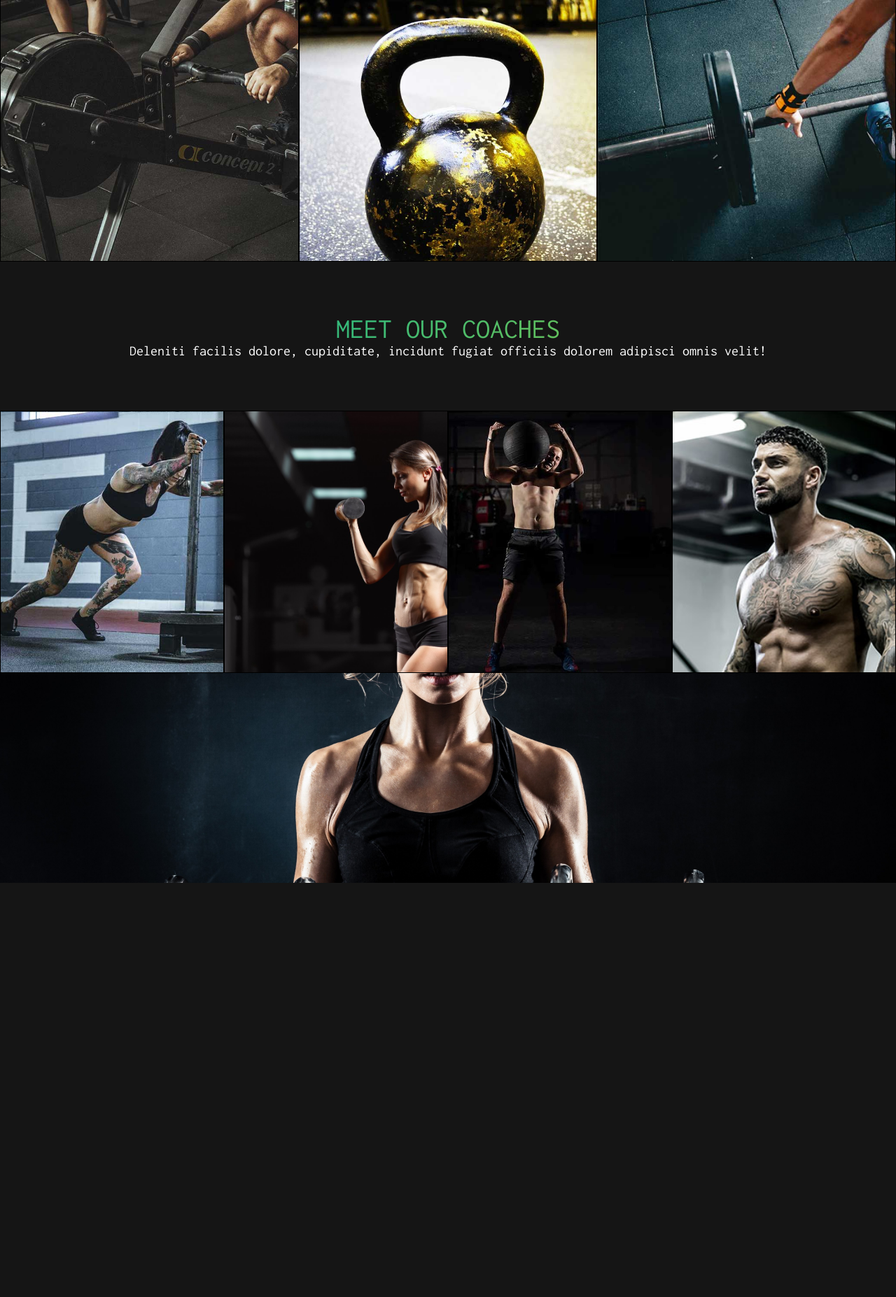
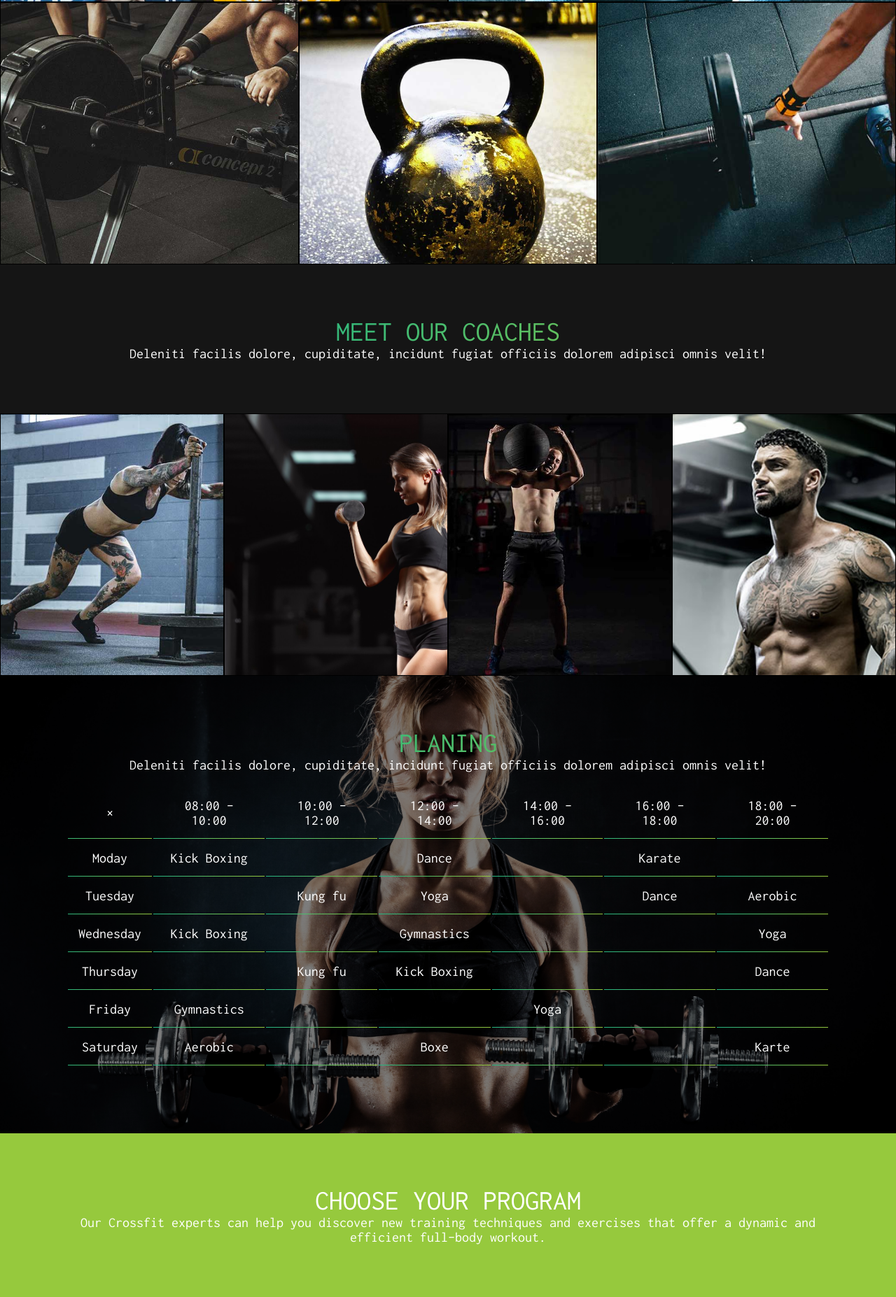
Before and after one commit to HanchiAhmed100/gym-project, a PHP site: page /app.html in a window 1280 px wide. Shown: the part 2221-4075 px from the top of the page at 70% size. Before the commit the page ends 3483 px from the top, so only its background shows below. Run offline with PHP 8.4, Linux system fonts and the light colour scheme.

Commit message:
add parallax and table

```diff
--- a/app.html
+++ b/app.html
@@ -213,22 +213,14 @@
             </div>
         </div>
     </div>
-
-
-
     <div class="row">
-        <div class="col-3 coach1 height border no-margin" onclick="showimage(8)">
+        <div class="col-3 coach1 height border no-margin">
             <div class="hov-black height">
                 <div class="show-on-hover">
                     <div class="padding-large mid">
-                        <div class="padding-xlarge light center">
-                            <p class="h4">
-                                Lorem ipsum dolor sit amet consectetur adipisicing elit. Placeat dolorem magnam debitis.
-                            </p>
-                            <div class="padding">
-                                <a class="inc">
-                                    <i class="icon-zoom-in icon-2x"></i>
-                                </a>
+                        <div class="light center">
+                            <div class="max-margin">
+                                <a class="btn-secondairy"> LEARN MORE </a>
                             </div>
                         </div>
                     </div>
@@ -239,14 +231,9 @@
             <div class="hov-black height">
                 <div class="show-on-hover">
                     <div class="padding-large mid">
-                        <div class="padding-xlarge light center">
-                            <p class="h4">
-                                Consectetur adipisicing elit.
-                            </p>
-                            <div class="padding">
-                                <a class="inc" >
-                                    <i class="icon-zoom-in icon-2x"></i>
-                                </a>
+                        <div class="light center">
+                            <div class="max-margin">
+                                <a class="btn-secondairy"> LEARN MORE </a>
                             </div>
                         </div>
                     </div>
@@ -255,16 +242,13 @@
         </div>
         <div class="col-3 coach3 height border no-margin">
             <div class="hov-black height">
-                <div class="show-on-hover">
-                    <div class="padding-large mid">
-                        <div class="padding-xlarge light center">
-                            <p class="h4">
-                                Lorem ipsum dolor sit amet.
-                            </p>
-                            <div class="padding">
-                                <a class="inc">
-                                    <i class="icon-zoom-in icon-2x"></i>
-                                </a>
+                <div class="hov-black height">
+                    <div class="show-on-hover">
+                        <div class="padding-large mid">
+                            <div class="light center">
+                                <div class="max-margin">
+                                    <a class="btn-secondairy"> LEARN MORE </a>
+                                </div>
                             </div>
                         </div>
                     </div>
@@ -275,14 +259,9 @@
             <div class="hov-black height">
                 <div class="show-on-hover">
                     <div class="padding-large mid">
-                        <div class="padding-xlarge light center">
-                            <p class="h4">
-                                Placeat dolorem magnam debitis.
-                            </p>
-                            <div class="padding">
-                                <a class="inc">
-                                    <i class="icon-zoom-in icon-2x"></i>
-                                </a>
+                        <div class="light center">
+                            <div class="max-margin">
+                                <a class="btn-secondairy"> LEARN MORE </a>
                             </div>
                         </div>
                     </div>
@@ -291,8 +270,103 @@
         </div>
     </div>
     <div class="row">
-        <div class="parallax-galery"></div>
+        <div class="parallax-galery">
+            <div class="light-black light">
+                <div class="row padding-large">
+                        <div class="col-12 center">
+                            <div class="padding-large">
+                                <p class="h2 gradient-text">PLANING </p>
+                                <p class="h5">Deleniti facilis dolore, cupiditate, incidunt fugiat officiis dolorem adipisci omnis velit!</p>
+                                    <table  class="margin mytable h5">
+                                        <tr>
+                                            <td><span>&times;</span></td>
+                                            <td> 08:00 - 10:00 </td>
+                                            <td> 10:00 - 12:00 </td>
+                                            <td> 12:00 - 14:00 </td>
+                                            <td> 14:00 - 16:00 </td>
+                                            <td> 16:00 - 18:00  </td>
+                                            <td> 18:00 - 20:00 </td>
+                                        </tr>
+                                        <tr>
+                                            <td>Moday  </td>
+                                            <td> Kick Boxing </td>
+                                            <td>  </td>
+                                            <td> Dance </td>
+
+                                            <td>  </td>
+                                            <td> Karate </td>
+                                            <td>  </td>
+                                        </tr>
+                                        <tr>
+                                            <td> Tuesday  </td>
+                                            <td>  </td>
+                                            <td> Kung fu </td>
+
+                                            <td> Yoga </td>
+                                            <td>  </td>
+                                            <td> Dance </td>
+                                            <td> Aerobic </td>
+                                        </tr>
+                                        <tr>
+                                            <td> Wednesday  </td>
+                                            <td> Kick Boxing </td>
+                                            <td>  </td>
+                                            <td> Gymnastics </td>
+                                            <td>  </td>
+                                            <td>  </td>
+
+                                            <td> Yoga </td>
+                                        </tr>
+                                        <tr>
+                                            <td> Thursday  </td>
+                                            <td>  </td>
+                                            <td>  Kung fu </td>
+                                            <td> Kick Boxing </td>
+                                            <td>  </td>
+                                            <td>  </td>
+                                            <td> Dance </td>
+
+                                        </tr>
+                                        <tr>
+                                            <td> Friday </td>
+                                            <td> Gymnastics </td>
+                                            <td>  </td>
+                                            <td>  </td>
+                                            <td> Yoga </td>
+                                            <td>  </td>
+                                            <td>  </td>
+                                        </tr>
+                                        <tr>
+                                            <td> Saturday  </td>
+                                            <td> Aerobic </td>
+                                            <td>  </td>
+                                            <td> Boxe </td>
+                                            <td>  </td>
+                                            <td>  </td>
+                                            <td> Karte </td>
+                                        </tr>
+                                    </table>
+                            </div>
+                        </div>
+                    </div>
+                </div>
+        </div>
     </div>
+    <div class="row">
+        <div class="white-div light">
+            <div class="container">
+                <div class="row padding-large">
+                    <div class="col-12 center">
+                        <div class="padding-large">
+                            <p class="h2">CHOOSE YOUR PROGRAM</p>
+                            <p class="h5">Our Crossfit experts can help you discover new training techniques and exercises that offer a dynamic and efficient full-body workout.</p>
+                        </div>
+                    </div>
+                </div>
+            </div>
+        </div>
+    </div>
+
 
     <div id="myModal" class="modal">
         <div class="modal-content">
--- a/css/app.css
+++ b/css/app.css
@@ -376,16 +376,16 @@ body{
   background-size: cover;
 }
 .myback{
+  border-top : 4px solid;
   border-bottom: 4px solid;
   border-image-source:#000;
   border-image-slice: 1;
-  transition: 0.5s;
 
 }
 .myback:hover{
   border-image-source:linear-gradient(135deg, #00b09b, #96c93d);
+}
 
-}
 .btn-primary {
   display: inline-block;
   font-size: 14px;
@@ -448,6 +448,11 @@ body{
   display: none;
 }
 
+
+.hov-black:hover .show-on-hover{
+  display: block;
+}
+
 .hov:hover .show-on-hover{
   display: block;
 }
@@ -486,9 +491,9 @@ body{
   background-color: #fefefe;
   margin: auto;
   padding: 0px;
-  border: 1px solid;
+  border: 2px solid;
   border-image-source:linear-gradient(135deg, #00b09b, #96c93d);
-  border-image-slice: 2;
+  border-image-slice: 1;
   width: 500px;
 }
 
@@ -507,3 +512,28 @@ body{
   text-decoration: none;
   cursor: pointer;
 }
+.max-margin{
+  margin-top:45%
+}
+
+.mytable tr td{
+  padding : 15px;
+  border-bottom: 1px solid;
+
+  border-image-source:linear-gradient(135deg, #00b09b, #96c93d);
+  border-image-slice: 1;
+}
+.mytable {
+  border-collapse: unset;
+  overflow-x:auto;
+}
+.light-black{
+  background-color: rgba(0,0,0,0.5);
+}
+.dark {
+  color: #000
+}
+.white-div{
+    background-color: #96c93d
+}
+td:hover{background-color:linear-gradient(135deg, #00b09b, #96c93d); }
```
